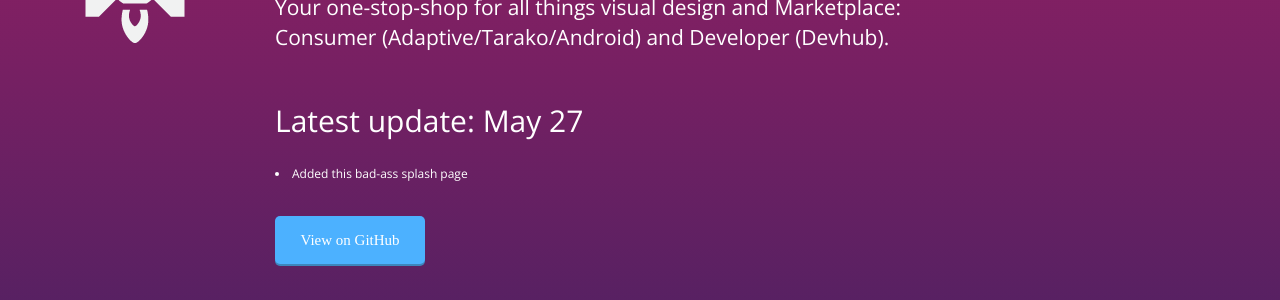
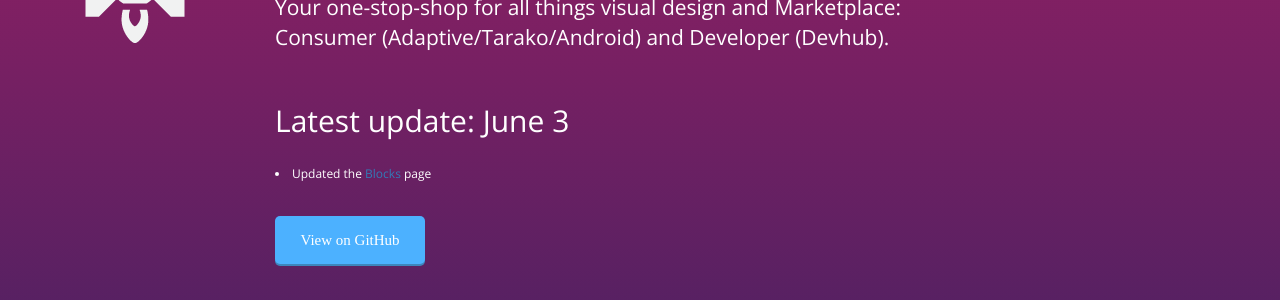
Before and after one commit to MarketplaceUX/marketplace-style-guides, a Jekyll site: the page built from index.html, in a window 1280 px wide and 900 px high. Shown: the part 225-525 px from the top of the window. Built offline with Jekyll 4.4.1, drawn with Linux system fonts in a browser that asks for light colours; nearby versions of some CDN libraries.

Commit message:
updated changelog

```diff
--- a/index.html
+++ b/index.html
@@ -14,9 +14,9 @@ multipage: false
 		<h1>Marketplace Style Guide</h1>
 		<p>Your one-stop-shop for all things visual design and Marketplace:<br>Consumer (Adaptive/Tarako/Android) and Developer (Devhub).</p>
 		<br>
-		<h2>Latest update: May 27</h2>
+		<h2>Latest update: June 3</h2>
 		<br>
-		<li>Added this bad-ass splash page</li>
+		<li>Updated the <a href="http://pwalm.github.io/marketplace-style-guides/blocks.html">Blocks</a> page</li>
 		<br>
 		<br>
 		<a class="btn-medium" href="https://github.com/pwalm/marketplace-style-guides">View on GitHub</a>
```
